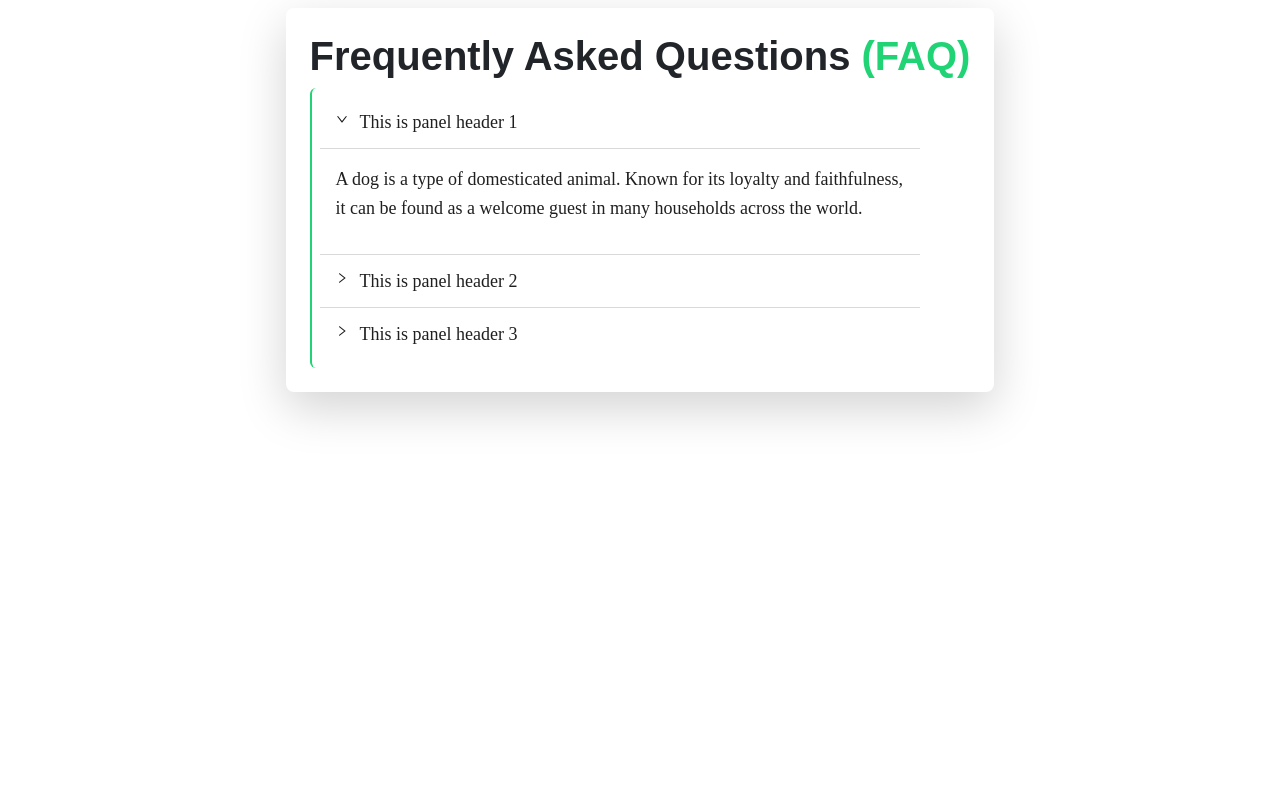
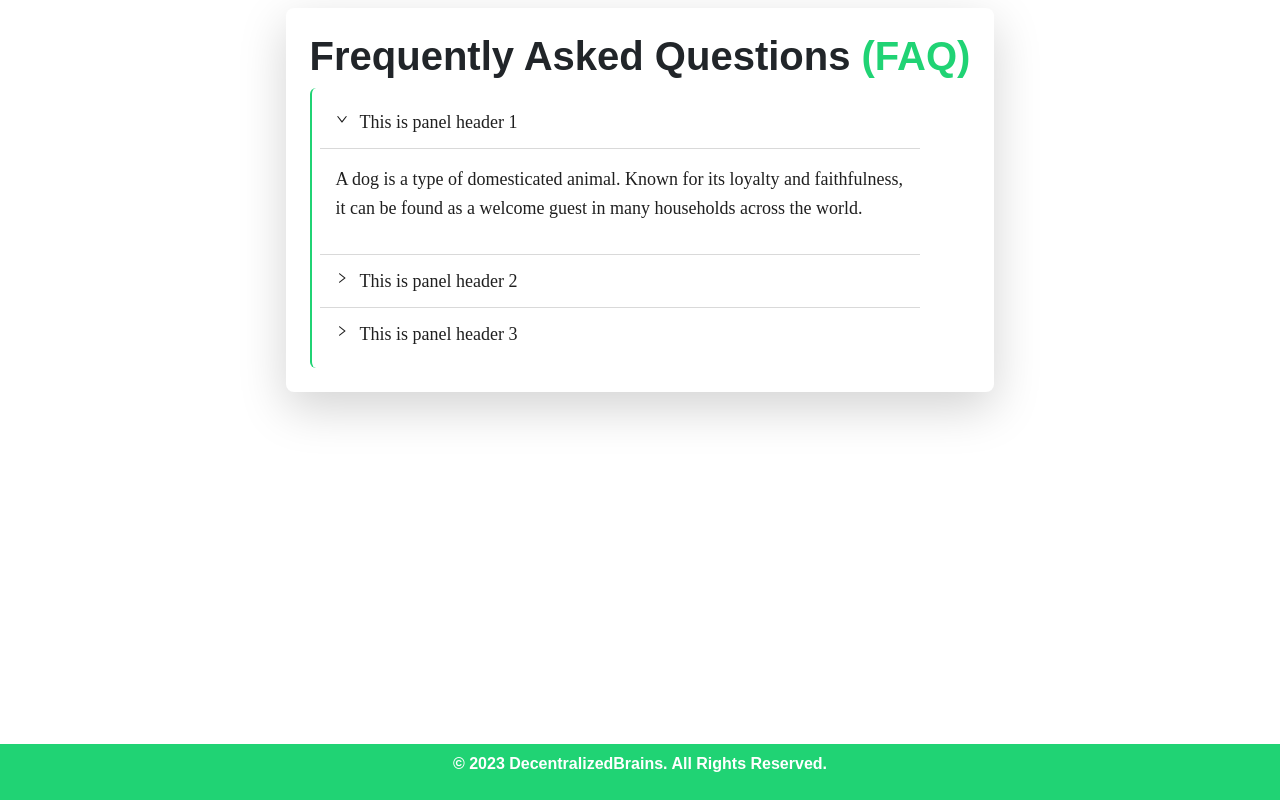
Before and after one commit to Decentralized-Brains/QxBrokerBot_Final_V, a React (Create React App) app: page / in a window 1280 px wide. Shown: the part 3070-3870 px from the top of the page. Before the commit the page ends 3814 px from the top, so only its background shows below. Built offline with nearby package versions, Linux system fonts and the light colour scheme.

Commit message:
footer done

```diff
--- a/src/App.js
+++ b/src/App.js
@@ -3,7 +3,7 @@ import Contact from "./components/contact/Contact";
 import Faq from "./components/faq/Faq";
 import Hero from "./components/hero/Hero";
 import Pricing from "./components/pricing/Pricing";
-
+import Footer from "./components/global/Footer";
 
 function App() {
   return (
@@ -14,6 +14,7 @@ function App() {
       <Contact />
       <Pricing />
       <Faq />
+      <Footer/>
 
 
     </>
--- a/src/components/global/Footer.jsx
+++ b/src/components/global/Footer.jsx
@@ -4,6 +4,12 @@ const Footer = () => {
 
     return (
         <>
+        <div id="footer">
+            <div className="bg-primary-color w-[100%] py-2 flex justify-center  items-center text-white">
+                <p className="font-jost font-semibold">&copy; {new Date().getFullYear()} DecentralizedBrains. All Rights Reserved.</p>
+
+            </div>
+        </div>
         </>
     )
 }
```
